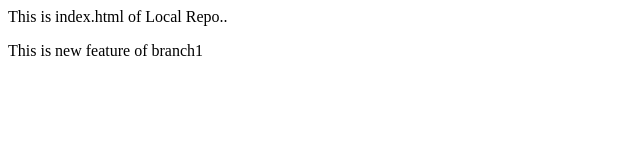
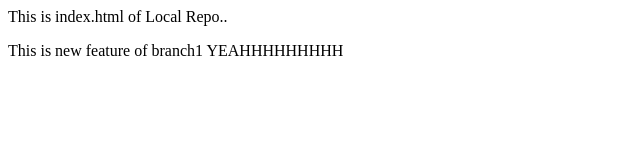
Before and after one commit to YashBoda/localrepo, a plain HTML site: page index.html in a window 1280 px wide. Shown: the whole page, without its empty margins (0-640 px from the left). Drawn offline with Linux system fonts and the light colour scheme.

Commit message:
YEAHHHHHHH

```diff
--- a/index.html
+++ b/index.html
@@ -1,4 +1,4 @@
 <p>This is index.html of Local Repo..</p>
 <body>
-    <p>This is new feature of branch1</p>
+    <p>This is new feature of branch1 YEAHHHHHHHHH</p>
 </body>
```
